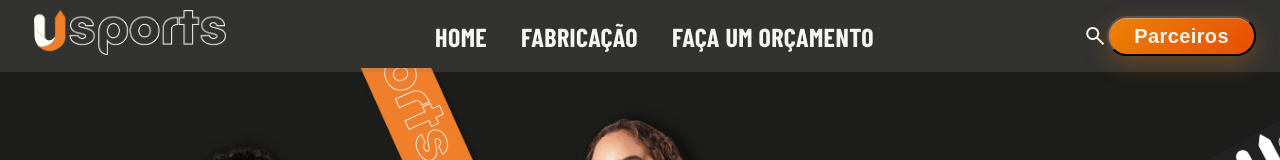
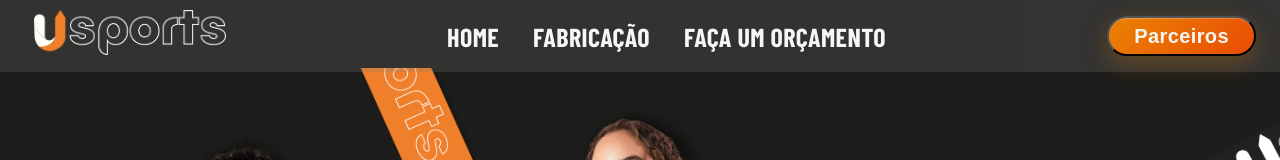
Before and after one commit to devmello11/usports, a React (Create React App) app in the folder frontend/: page / in a window 1280 px wide. Shown: the top 160 px of the page. Built offline with nearby package versions, Linux system fonts and the light colour scheme.

Commit message:
chore(header): remover barra de pesquisa e ícone

```diff
--- a/frontend/src/components/Header.js
+++ b/frontend/src/components/Header.js
@@ -1,15 +1,12 @@
 import React, { useState, useEffect } from "react";
-import { Link, useNavigate } from "react-router-dom";
+import { Link } from "react-router-dom";
 
 import logo from "../assets/img-logo.png";
 import "../styles/header.css";
 
 export default function Header() {
-    const [showSearch, setShowSearch] = useState(false);
-    const [userSearch, setUserSearch] = useState("");
     const [partnersOpen, setPartnersOpen] = useState(false);
     const [mobileMenuOpen, setMobileMenuOpen] = useState(false);
-    const navigate = useNavigate();
 
     useEffect(() => {
         const closeOnOutside = (e) => {
@@ -22,16 +19,7 @@ export default function Header() {
         return () => document.removeEventListener("click", closeOnOutside);
     }, []);
 
-    function Search() {
-        setShowSearch((prev) => !prev);
-    }
 
-    function searchKeydown(e) {
-        if (e.key === "Enter" && userSearch.trim() !== "") {
-            navigate(`/search?q=${encodeURIComponent(userSearch.trim())}`);
-            setUserSearch("");
-        }
-    }
 
     return (
         <header className="header">
@@ -61,37 +49,6 @@ export default function Header() {
             </nav>
 
             <div className="search-and-partners">
-                {/* Busca (mantida comentada) */}
-                {showSearch && (
-                    <input
-                        id="searchInput"
-                        type="text"
-                        placeholder="Buscar..."
-                        className="search-input"
-                        value={userSearch}
-                        onChange={(e) => setUserSearch(e.target.value)}
-                        onKeyDown={searchKeydown}
-                    />
-                )}
-
-                {showSearch ? (
-                    <span
-                        className="material-symbols-outlined close"
-                        id="search-btn"
-                        onClick={Search}
-                    >
-                        close
-                    </span>
-                ) : (
-                    <span
-                        className="material-symbols-outlined search"
-                        id="search-btn"
-                        onClick={Search}
-                    >
-                        search
-                    </span>
-                )}
-
                 <div className="partners-container">
                     <button
                         className="partners-btn"
```
